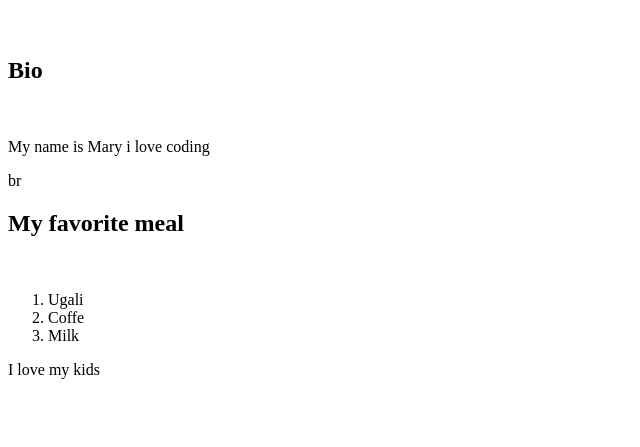
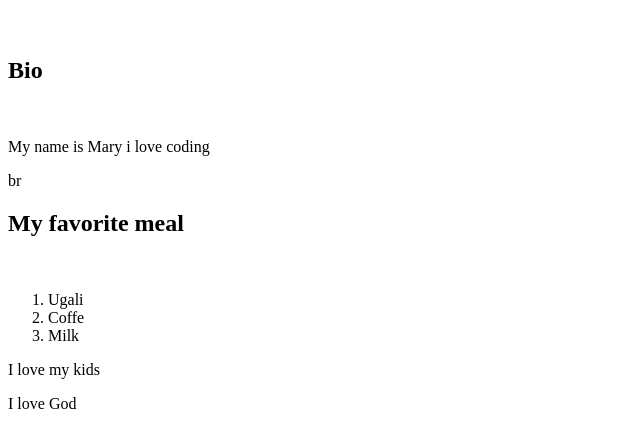
Before and after one commit to ngangamary078/Mary-practice-2, a plain HTML site: page index.html in a window 1280 px wide. Shown: the part 61-508 px from the top of the page, without its empty margins (0-640 px from the left). Drawn offline with Linux system fonts and the light colour scheme.

Commit message:
added some notes

```diff
--- a/index.html
+++ b/index.html
@@ -25,6 +25,7 @@ br
 </h2>
 <div>
     <p> I love my kids</p>
+    <p>I love God</p>
 </div>
 
 </body>
```
